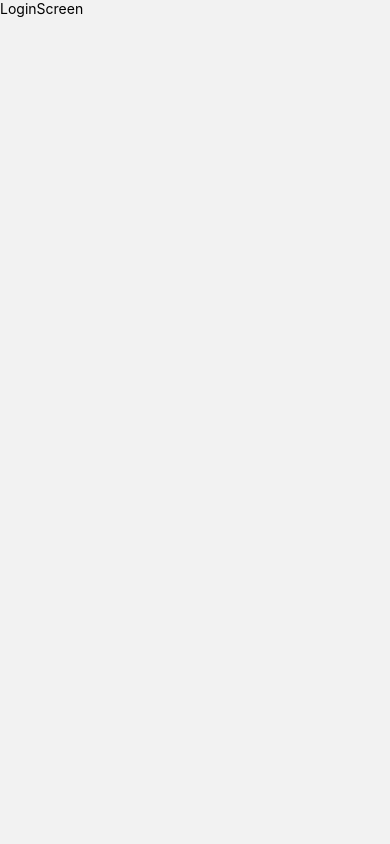
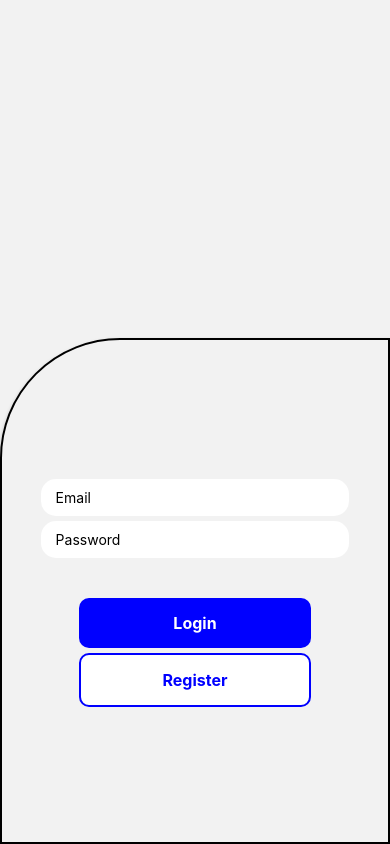
Before and after one commit to jvchiu131/worshify, a React Native app: screen /Login in a window 390 px wide. Built offline with nearby package versions, Linux system fonts and the light colour scheme.

Commit message:
added some initial stylesheet, functionality still not added

```diff
--- a/package.json
+++ b/package.json
@@ -14,12 +14,14 @@
     "expo": "~48.0.15",
     "expo-status-bar": "~1.4.4",
     "firebase": "^9.21.0",
+    "native-base": "^3.4.28",
     "react": "18.2.0",
     "react-native": "0.71.7",
     "react-native-gesture-handler": "~2.9.0",
-    "react-native-reanimated": "^3.1.0",
+    "react-native-reanimated": "~2.14.4",
     "react-native-safe-area-context": "4.5.0",
-    "react-native-screens": "~3.20.0"
+    "react-native-screens": "~3.20.0",
+    "react-native-svg": "13.4.0"
   },
   "devDependencies": {
     "@babel/core": "^7.20.0"
--- a/screens/components/LoginScreen.js
+++ b/screens/components/LoginScreen.js
@@ -1,16 +1,116 @@
-import { KeyboardAvoidingView, StyleSheet, Text, View } from 'react-native'
+import { KeyboardAvoidingView, StyleSheet, Text, View, Dimensions } from 'react-native'
 import React from 'react'
 import { StatusBar } from 'expo-status-bar'
+import { TextInput } from 'react-native-gesture-handler'
+import { TouchableOpacity } from 'react-native'
+
+
+
+const { height: screenHeight } = Dimensions.get('window');
+
 
 const LoginScreen = () => {
+
+
     return (
-        <View>
-            <Text>LoginScreen</Text>
-            <StatusBar style='auto' />
+        <View style={styles.root}>
+            <KeyboardAvoidingView
+                style={styles.container}
+                behavior='padding'>
+                <View style={styles.inputContainer}>
+                    <TextInput
+                        placeholder='Email'
+                        style={styles.input}
+                    />
+                    <TextInput
+                        placeholder='Password'
+                        secureTextEntry
+                        style={styles.input} />
+                </View>
+
+                <View
+                    style={styles.buttonContainer}>
+                    <TouchableOpacity
+                        onPress={() => { }}
+                        style={styles.button}>
+                        <Text style={styles.buttonText}>Login</Text>
+                    </TouchableOpacity>
+
+                    <TouchableOpacity
+                        onPress={() => { }}
+                        style={[styles.button, styles.buttonOutline]}>
+                        <Text style={styles.buttonOutlineText}>Register</Text>
+                    </TouchableOpacity>
+                </View>
+                <StatusBar style='auto' />
+            </KeyboardAvoidingView>
+
         </View>
     )
 }
 
 export default LoginScreen
 
-const styles = StyleSheet.create({})
+const styles = StyleSheet.create({
+    root: {
+        flex: 1,
+        justifyContent: 'center',
+        alignItems: 'center',
+        position: 'relative',
+
+    },
+    container: {
+        width: '100%',
+        borderWidth: 2,
+        borderTopLeftRadius: 120,
+        justifyContent: 'center',
+        alignItems: 'center',
+        height: '60%',
+        position: 'absolute',
+        top: screenHeight / 2.5,
+        shadowColor: '#000',
+        shadowOffset: { width: 0, height: 2 },
+        shadowOpacity: 0.25,
+        shadowRadius: 3.84,
+        elevation: 5,
+    },
+    inputContainer: {
+        width: '80%'
+    },
+    input: {
+        backgroundColor: 'white',
+        paddingHorizontal: 15,
+        paddingVertical: 10,
+        borderRadius: 15,
+        marginTop: 5
+    },
+    buttonContainer: {
+        width: "60%",
+        justifyContent: 'center',
+        alignItems: 'center',
+        marginTop: 40,
+    },
+    button: {
+        backgroundColor: 'blue',
+        width: '100%',
+        padding: 15,
+        borderRadius: 10,
+        alignItems: 'center'
+    },
+    buttonOutline: {
+        backgroundColor: 'white',
+        marginTop: 5,
+        borderColor: 'blue',
+        borderWidth: 2
+    },
+    buttonText: {
+        color: 'white',
+        fontWeight: '700',
+        fontSize: 16
+    },
+    buttonOutlineText: {
+        color: 'blue',
+        fontWeight: '700',
+        fontSize: 16
+    }
+})
```
Also changed, not shown: 1 other file (tests, documents, lock files or other folders).
